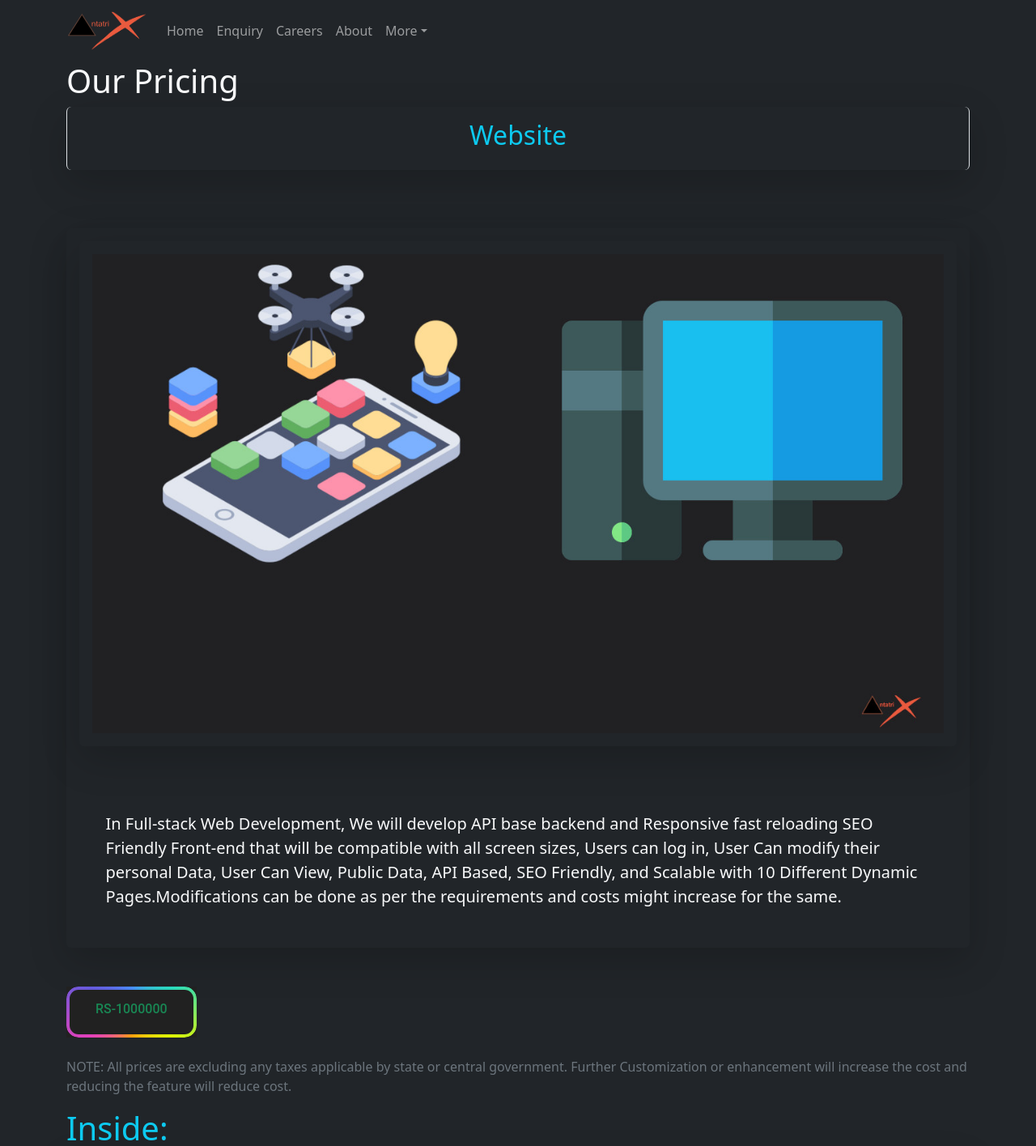
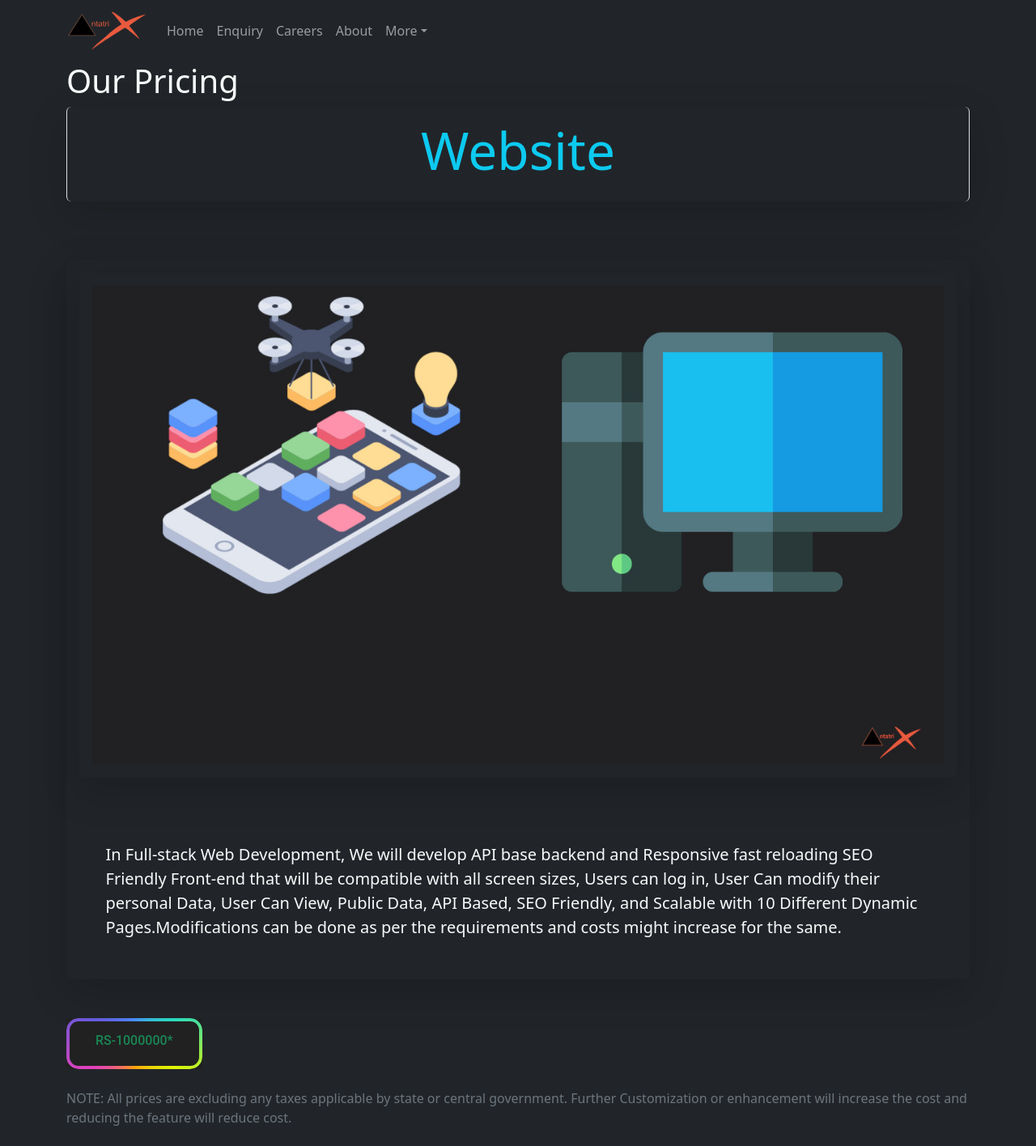
Before and after one commit to seen2/antatrix-web, a Next.js app: page /pricing in a window 1280 px wide. Shown: the top 1416 px of the page at 81% size. Built offline with nearby package versions, Linux system fonts and the light colour scheme.

Commit message:
Pricing UI improved

```diff
--- a/src/components/TechExplained.tsx
+++ b/src/components/TechExplained.tsx
@@ -8,11 +8,11 @@ import StyledBordered from './StyledBordered';
 // import SolutionsBanner from "../../public/Solutions.jpg";
 
 
-export default function TechExplained(props: { title: string, content?: string, price?: number, image?: StaticImageData,feaures:string[] }) {
+export default function TechExplained(props: { title: string, content?: string, price?: number, image?: StaticImageData, feaures: string[] }) {
   return (
     <div className='container' >
       <div className="d-flex justify-content-center shadow-lg p-3 mb-5 bg-body-tertiary rounded border-start border-end" >
-      <h2 className='h2 text-center text-info'>{props.title || "Web Development"}</h2>
+        <h2 className='display-3 text-center text-info'>{props.title || "Web Development"}</h2>
       </div>
       <br />
       <div className="d-flex flex-row flex-wrap justify-content-around  shadow-lg p-3 mb-5 bg-body-tertiary rounded">
@@ -29,22 +29,24 @@ export default function TechExplained(props: { title: string, content?: string,
         </p>
 
       </div>
-        <StyledBordered><h3 className="h6 text-success">RS-{props.price || "NA"}</h3></StyledBordered>
-        <br/>
-        <br/>
+      <StyledBordered><h3 className="h6 text-success">RS-{props.price + "*" || "NA"}</h3></StyledBordered>
+      <br />
+      <br />
 
 
       <p className="text-muted">
         NOTE: All prices are excluding any taxes applicable by state or central government.
-         Further Customization or enhancement will increase the cost and reducing the feature will reduce cost.
+        Further Customization or enhancement will increase the cost and reducing the feature will reduce cost.
       </p>
-    <p className="text-info h1">Inside:</p>
-        <div className="d-block justify-content-center">
-          {props.feaures.map((feature,index)=>(<p key={index+feature+""} className="h2 border-top border-end border-start shadow-lg p-3 mb-5 bg-body-tertiary rounded border-info text-center">{feature}</p>))}
+      <p className="text-info h1">Inside:</p>
+      <div className="d-block justify-content-center">
+        {props.feaures.map((feature, index) => (<p key={index + feature + ""} className="h2 border-top border-end border-start shadow-lg p-3 mb-5 bg-body-tertiary rounded border-info text-center">{feature}</p>))}
 
-        </div>
-      <u>All rights reserved @2023 Antatrix</u>
+      </div>
+      <div className='rounded ' style={{height:50}}>
+        <u className='text-muted '  >All rights reserved @2023 Antatrix</u>
 
+      </div>
 
     </div>
   )
```
